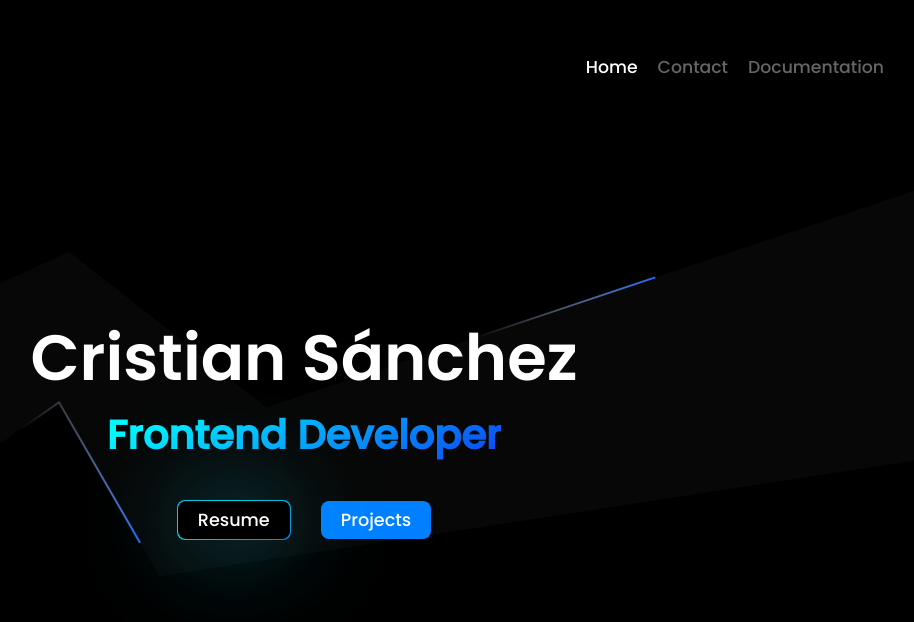
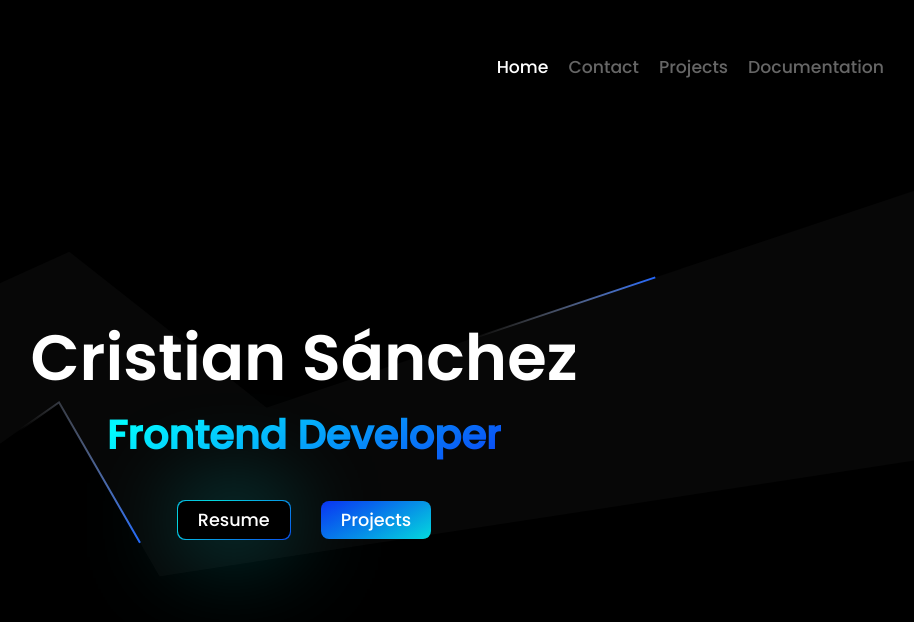
Before and after one commit to noreplydev/cristian-sanchez.me, a React app: page / in a window 1280 px wide. Shown: the top 622 px of the page, without its empty margins (336-1250 px from the left). Built offline with nearby package versions, Linux system fonts and the light colour scheme.

Commit message:
⚡Home buttons: changed Home page  buttons animations

```diff
--- a/src/components/Buttons/style.js
+++ b/src/components/Buttons/style.js
@@ -34,14 +34,14 @@ export const ButtonBackground = styled.div`
   justify-content: center;
   align-items: center;
   background: linear-gradient(150deg, #0b2ef3, #03d9dd, #0b2ef3);
-  background-size: 300% 300%;
+  background-size: 200% 200%;
   padding: 1px;
   border-radius: 8px;
   box-shadow: 0px 0px 100px -10px #5282FF;
   -webkit-box-shadow: 0px 0px 100px -10px #5282FF;
   transition: all 150ms ease-in-out;
   opacity: 1;
-  animation: ${changeGradient} 10s ease-in-out infinite;
+  animation: ${changeGradient} 8s ease-in-out infinite;
 `
 
 export const Button = styled.button`
@@ -78,16 +78,16 @@ export const ProjectsButton = styled.button`
   border: none;
   border-radius: 8px;
   cursor: pointer;
-  background-color: #0080ff;
-  transition: all .10s ease-in-out;
+  background: linear-gradient(150deg, #0b2ef3, #03d9dd);
+  transition: all .200s ease-in-out;
 
   &:hover {
-    scale: 1.1;
+    filter: saturate(2);
   }
-
 `
 
 export const Text = styled.p`
   font-size: 1.1rem;
   font-family: 'poppins-medium';
+  transition: all .2s ease-in-out;
 `
--- a/src/data/sections.js
+++ b/src/data/sections.js
@@ -8,6 +8,10 @@ export const sections = [
     path: '/contact'
   },
   {
+    name: 'Projects',
+    path: '/projects'
+  },
+  {
     name: 'Documentation',
     path: '/docs'
   }
```
